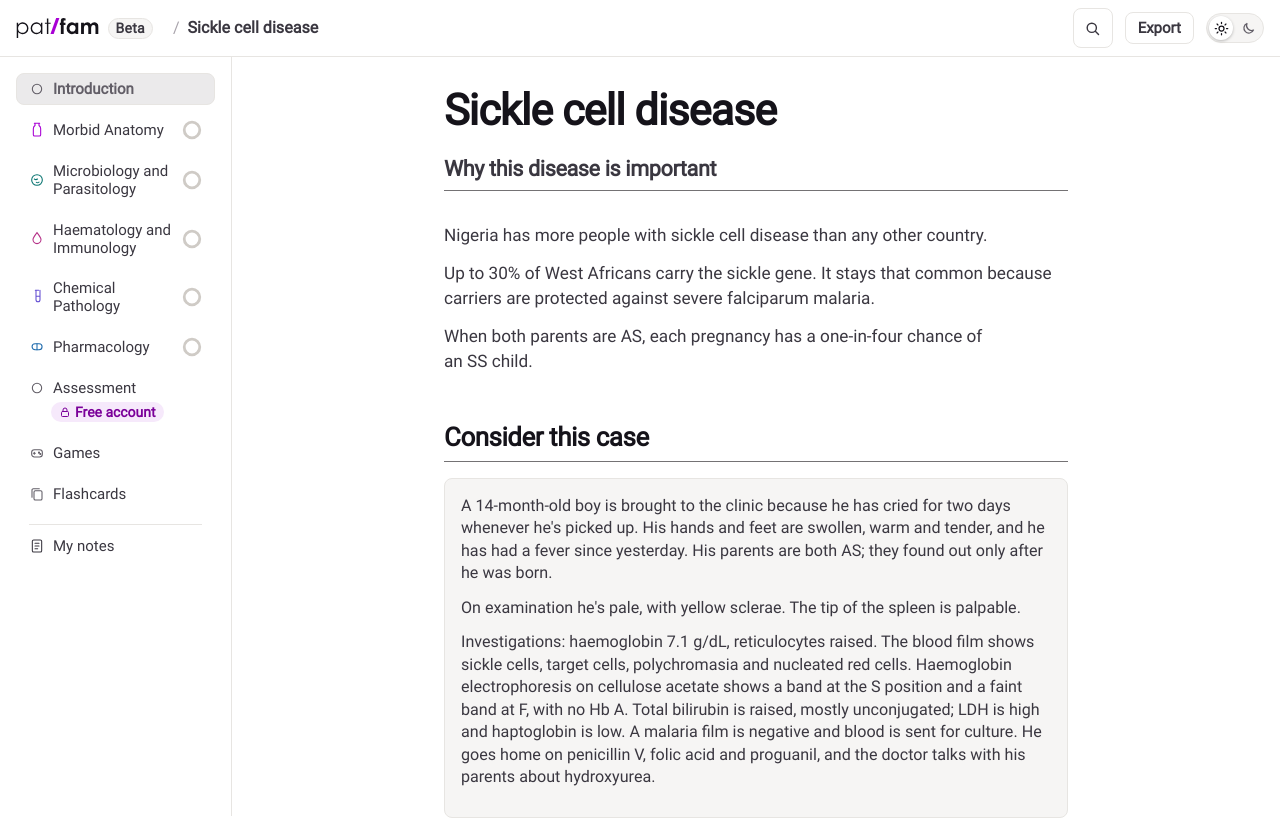
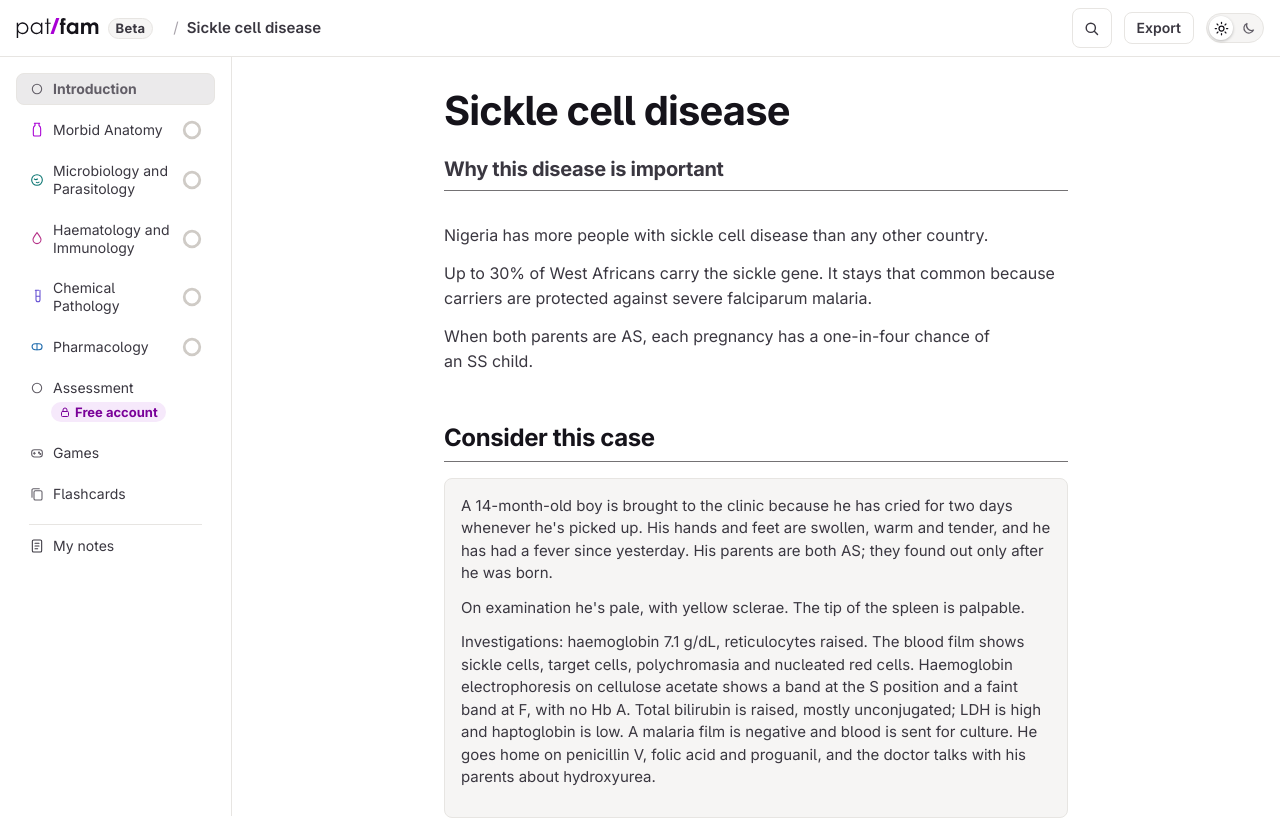
Before and after one commit to johacoda/pf-review-hpxuwh, a plain HTML site: page sickle-cell.html in a window 1280 px wide. Shown: the top 821 px of the page. Drawn offline with nearby package versions, Linux system fonts and the light colour scheme; the site is published under a folder, as on GitHub Pages, so addresses that start at the root find nothing.

```diff
--- a/app.ce30315860.css
+++ b/app.ce30315860.css
@@ -161,7 +161,7 @@
 }
 /* thumbs need bigger targets than a mouse pointer */
 @media (pointer:coarse){:root{--h-sm:36px; --h-md:44px}}
-@font-face{font-family:"Inter var";src:url(/fonts/inter.e379f284.woff2) format("woff2");font-weight:100 900;font-display:swap}
+@font-face{font-family:"Inter var";src:url(fonts/inter.e379f284.woff2) format("woff2");font-weight:100 900;font-display:swap}
 /* until Inter arrives, the phone's own sans set to Inter's size and line height, so nothing moves when it swaps in */
 @font-face{font-family:"Inter fallback";src:local("Arial"),local("Roboto"),local("Helvetica");size-adjust:107.4%;ascent-override:90.2%;descent-override:22.5%;line-gap-override:0%}
 html{-webkit-text-size-adjust:100%; text-rendering:optimizeLegibility}
```
